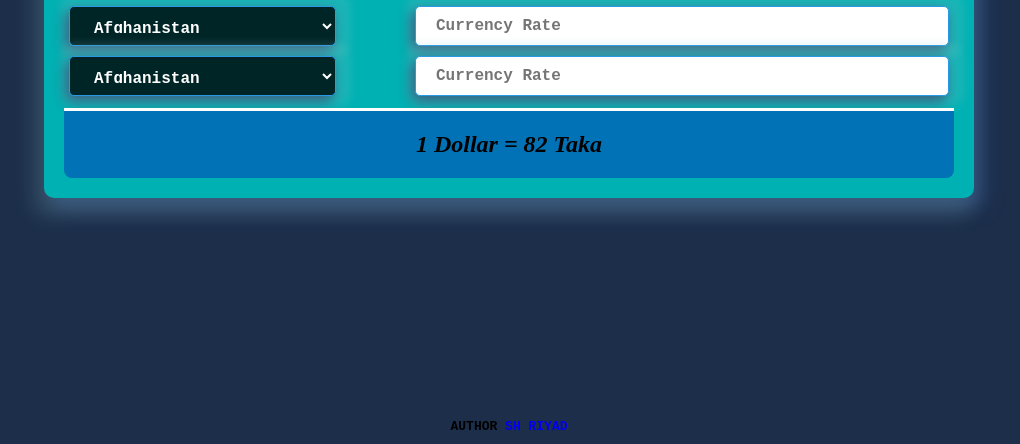
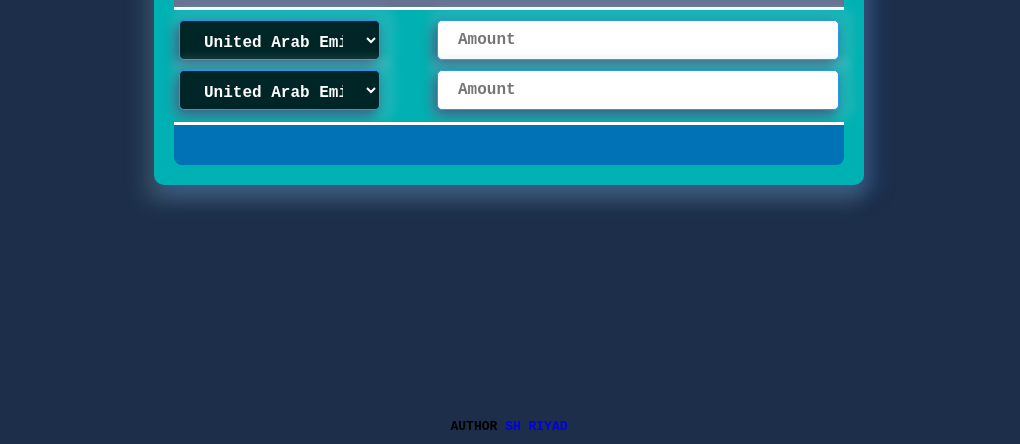
Before and after one commit to shviper/currency-convater, a plain HTML site: page index.html in a window 1280 px wide. Shown: the part 356-800 px from the top of the page, without its empty margins (131-1151 px from the left). Drawn offline with Linux system fonts and the light colour scheme.

Commit message:
add redme file and some modify script

```diff
--- a/index.html
+++ b/index.html
@@ -12,16 +12,16 @@
       <div class="title"><h1>currency convater</h1></div>
       <div class="input">
         <div class="currency1">
-          <select class="select"></select>
-          <input type="number" placeholder="currency rate" />
+          <select class="select" id="to"></select>
+          <input type="number" placeholder="Amount" id="to-amount" />
         </div>
         <div class="currency2">
-          <select class="select2"></select>
-          <input type="number" placeholder="currency rate" />
+          <select class="select2" id="form"></select>
+          <input id="form-amount" type="number" placeholder="Amount" />
         </div>
       </div>
       <div class="result">
-        <h2 id="rate">1 dollar = 82 taka</h2>
+        <h2 id="rate"></h2>
       </div>
     </div>
     <div class="fotter">
--- a/script/app.js
+++ b/script/app.js
@@ -8,255 +8,175 @@ date : 05/11/2022
 ###
 */
 const countryList = {
-  AFG: "Afghanistan",
-  ALB: "Albania",
-  DZA: "Algeria",
-  ASM: "American Samoa",
-  AND: "Andorra",
-  AGO: "Angola",
-  AIA: "Anguilla",
-  ATA: "Antarctica",
-  ATG: "Antigua and Barbuda",
-  ARG: "Argentina",
-  ARM: "Armenia",
-  ABW: "Aruba",
-  AUS: "Australia",
-  AUT: "Austria",
-  AZE: "Azerbaijan",
-  BHS: "Bahamas (the)",
-  BHR: "Bahrain",
-  BGD: "Bangladesh",
-  BRB: "Barbados",
-  BLR: "Belarus",
-  BEL: "Belgium",
-  BLZ: "Belize",
-  BEN: "Benin",
-  BMU: "Bermuda",
-  BTN: "Bhutan",
-  BOL: "Bolivia (Plurinational State of)",
-  BES: "Bonaire, Sint Eustatius and Saba",
-  BIH: "Bosnia and Herzegovina",
-  BWA: "Botswana",
-  BVT: "Bouvet Island",
-  BRA: "Brazil",
-  IOT: "British Indian Ocean Territory (the)",
-  BRN: "Brunei Darussalam",
-  BGR: "Bulgaria",
-  BFA: "Burkina Faso",
-  BDI: "Burundi",
-  CPV: "Cabo Verde",
-  KHM: "Cambodia",
-  CMR: "Cameroon",
-  CAN: "Canada",
-  CYM: "Cayman Islands (the)",
-  CAF: "Central African Republic (the)",
-  TCD: "Chad",
-  CHL: "Chile",
-  CHN: "China",
-  CXR: "Christmas Island",
-  CCK: "Cocos (Keeling) Islands (the)",
-  COL: "Colombia",
-  COM: "Comoros (the)",
-  COD: "Congo (the Democratic Republic of the)",
-  COG: "Congo (the)",
-  COK: "Cook Islands (the)",
-  CRI: "Costa Rica",
-  HRV: "Croatia",
-  CUB: "Cuba",
-  CUW: "Curaçao",
-  CYP: "Cyprus",
-  CZE: "Czechia",
-  CIV: "Côte d'Ivoire",
-  DNK: "Denmark",
-  DJI: "Djibouti",
-  DMA: "Dominica",
-  DOM: "Dominican Republic (the)",
-  ECU: "Ecuador",
-  EGY: "Egypt",
-  SLV: "El Salvador",
-  GNQ: "Equatorial Guinea",
-  ERI: "Eritrea",
-  EST: "Estonia",
-  SWZ: "Eswatini",
-  ETH: "Ethiopia",
-  FLK: "Falkland Islands (the) [Malvinas]",
-  FRO: "Faroe Islands (the)",
-  FJI: "Fiji",
-  FIN: "Finland",
-  FRA: "France",
-  GUF: "French Guiana",
-  PYF: "French Polynesia",
-  ATF: "French Southern Territories (the)",
-  GAB: "Gabon",
-  GMB: "Gambia (the)",
-  GEO: "Georgia",
-  DEU: "Germany",
-  GHA: "Ghana",
-  GIB: "Gibraltar",
-  GRC: "Greece",
-  GRL: "Greenland",
-  GRD: "Grenada",
-  GLP: "Guadeloupe",
-  GUM: "Guam",
-  GTM: "Guatemala",
-  GGY: "Guernsey",
-  GIN: "Guinea",
-  GNB: "Guinea-Bissau",
-  GUY: "Guyana",
-  HTI: "Haiti",
-  HMD: "Heard Island and McDonald Islands",
-  VAT: "Holy See (the)",
-  HND: "Honduras",
-  HKG: "Hong Kong",
-  HUN: "Hungary",
-  ISL: "Iceland",
-  IND: "India",
-  IDN: "Indonesia",
-  IRN: "Iran (Islamic Republic of)",
-  IRQ: "Iraq",
-  IRL: "Ireland",
-  IMN: "Isle of Man",
-  ISR: "Israel",
-  ITA: "Italy",
-  JAM: "Jamaica",
-  JPN: "Japan",
-  JEY: "Jersey",
-  JOR: "Jordan",
-  KAZ: "Kazakhstan",
-  KEN: "Kenya",
-  KIR: "Kiribati",
-  PRK: "Korea (the Democratic People's Republic of)",
-  KOR: "Korea (the Republic of)",
-  KWT: "Kuwait",
-  KGZ: "Kyrgyzstan",
-  LAO: "Lao People's Democratic Republic (the)",
-  LVA: "Latvia",
-  LBN: "Lebanon",
-  LSO: "Lesotho",
-  LBR: "Liberia",
-  LBY: "Libya",
-  LIE: "Liechtenstein",
-  LTU: "Lithuania",
-  LUX: "Luxembourg",
-  MAC: "Macao",
-  MDG: "Madagascar",
-  MWI: "Malawi",
-  MYS: "Malaysia",
-  MDV: "Maldives",
-  MLI: "Mali",
-  MLT: "Malta",
-  MHL: "Marshall Islands (the)",
-  MTQ: "Martinique",
-  MRT: "Mauritania",
-  MUS: "Mauritius",
-  MYT: "Mayotte",
-  MEX: "Mexico",
-  FSM: "Micronesia (Federated States of)",
-  MDA: "Moldova (the Republic of)",
-  MCO: "Monaco",
-  MNG: "Mongolia",
-  MNE: "Montenegro",
-  MSR: "Montserrat",
-  MAR: "Morocco",
-  MOZ: "Mozambique",
-  MMR: "Myanmar",
-  NAM: "Namibia",
-  NRU: "Nauru",
-  NPL: "Nepal",
-  NLD: "Netherlands (the)",
-  NCL: "New Caledonia",
-  NZL: "New Zealand",
-  NIC: "Nicaragua",
-  NER: "Niger (the)",
-  NGA: "Nigeria",
-  NIU: "Niue",
-  NFK: "Norfolk Island",
-  MNP: "Northern Mariana Islands (the)",
-  NOR: "Norway",
-  OMN: "Oman",
-  PAK: "Pakistan",
-  PLW: "Palau",
-  PSE: "Palestine, State of",
-  PAN: "Panama",
-  PNG: "Papua New Guinea",
-  PRY: "Paraguay",
-  PER: "Peru",
-  PHL: "Philippines (the)",
-  PCN: "Pitcairn",
-  POL: "Poland",
-  PRT: "Portugal",
-  PRI: "Puerto Rico",
-  QAT: "Qatar",
-  MKD: "Republic of North Macedonia",
-  ROU: "Romania",
-  RUS: "Russian Federation (the)",
-  RWA: "Rwanda",
-  REU: "Réunion",
-  BLM: "Saint Barthélemy",
-  SHN: "Saint Helena, Ascension and Tristan da Cunha",
-  KNA: "Saint Kitts and Nevis",
-  LCA: "Saint Lucia",
-  MAF: "Saint Martin (French part)",
-  SPM: "Saint Pierre and Miquelon",
-  VCT: "Saint Vincent and the Grenadines",
-  WSM: "Samoa",
-  SMR: "San Marino",
-  STP: "Sao Tome and Principe",
-  SAU: "Saudi Arabia",
-  SEN: "Senegal",
-  SRB: "Serbia",
-  SYC: "Seychelles",
-  SLE: "Sierra Leone",
-  SGP: "Singapore",
-  SXM: "Sint Maarten (Dutch part)",
-  SVK: "Slovakia",
-  SVN: "Slovenia",
-  SLB: "Solomon Islands",
-  SOM: "Somalia",
-  ZAF: "South Africa",
-  SGS: "South Georgia and the South Sandwich Islands",
-  SSD: "South Sudan",
-  ESP: "Spain",
-  LKA: "Sri Lanka",
-  SDN: "Sudan (the)",
-  SUR: "Suriname",
-  SJM: "Svalbard and Jan Mayen",
-  SWE: "Sweden",
-  CHE: "Switzerland",
-  SYR: "Syrian Arab Republic",
-  TWN: "Taiwan",
-  TJK: "Tajikistan",
-  TZA: "Tanzania, United Republic of",
-  THA: "Thailand",
-  TLS: "Timor-Leste",
-  TGO: "Togo",
-  TKL: "Tokelau",
-  TON: "Tonga",
-  TTO: "Trinidad and Tobago",
-  TUN: "Tunisia",
-  TUR: "Turkey",
-  TKM: "Turkmenistan",
-  TCA: "Turks and Caicos Islands (the)",
-  TUV: "Tuvalu",
-  UGA: "Uganda",
-  UKR: "Ukraine",
-  ARE: "United Arab Emirates (the)",
-  GBR: "United Kingdom of Great Britain and Northern Ireland (the)",
-  UMI: "United States Minor Outlying Islands (the)",
-  USA: "United States of America (the)",
-  URY: "Uruguay",
-  UZB: "Uzbekistan",
-  VUT: "Vanuatu",
-  VEN: "Venezuela (Bolivarian Republic of)",
-  VNM: "Viet Nam",
-  VGB: "Virgin Islands (British)",
-  VIR: "Virgin Islands (U.S.)",
-  WLF: "Wallis and Futuna",
-  ESH: "Western Sahara",
-  YEM: "Yemen",
-  ZMB: "Zambia",
-  ZWE: "Zimbabwe",
-  ALA: "Åland Islands",
+  AED: "United Arab Emirates Dirham",
+  AFN: "Afghan Afghani",
+  ALL: "Albanian Lek",
+  AMD: "Armenian Dram",
+  ANG: "Netherlands Antillean Guilder",
+  AOA: "Angolan Kwanza",
+  ARS: "Argentine Peso",
+  AUD: "Australian Dollar",
+  AWG: "Aruban Florin",
+  AZN: "Azerbaijani Manat",
+  BAM: "Bosnia-Herzegovina Convertible Mark",
+  BBD: "Barbadian Dollar",
+  BDT: "Bangladeshi Taka",
+  BGN: "Bulgarian Lev",
+  BHD: "Bahraini Dinar",
+  BIF: "Burundian Franc",
+  BMD: "Bermudan Dollar",
+  BND: "Brunei Dollar",
+  BOB: "Bolivian Boliviano",
+  BRL: "Brazilian Real",
+  BSD: "Bahamian Dollar",
+  BTC: "Bitcoin",
+  BTN: "Bhutanese Ngultrum",
+  BWP: "Botswanan Pula",
+  BYN: "New Belarusian Ruble",
+  BYR: "Belarusian Ruble",
+  BZD: "Belize Dollar",
+  CAD: "Canadian Dollar",
+  CDF: "Congolese Franc",
+  CHF: "Swiss Franc",
+  CLF: "Chilean Unit of Account (UF)",
+  CLP: "Chilean Peso",
+  CNY: "Chinese Yuan",
+  COP: "Colombian Peso",
+  CRC: "Costa Rican Col\u00f3n",
+  CUC: "Cuban Convertible Peso",
+  CUP: "Cuban Peso",
+  CVE: "Cape Verdean Escudo",
+  CZK: "Czech Republic Koruna",
+  DJF: "Djiboutian Franc",
+  DKK: "Danish Krone",
+  DOP: "Dominican Peso",
+  DZD: "Algerian Dinar",
+  EGP: "Egyptian Pound",
+  ERN: "Eritrean Nakfa",
+  ETB: "Ethiopian Birr",
+  EUR: "Euro",
+  FJD: "Fijian Dollar",
+  FKP: "Falkland Islands Pound",
+  GBP: "British Pound Sterling",
+  GEL: "Georgian Lari",
+  GGP: "Guernsey Pound",
+  GHS: "Ghanaian Cedi",
+  GIP: "Gibraltar Pound",
+  GMD: "Gambian Dalasi",
+  GNF: "Guinean Franc",
+  GTQ: "Guatemalan Quetzal",
+  GYD: "Guyanaese Dollar",
+  HKD: "Hong Kong Dollar",
+  HNL: "Honduran Lempira",
+  HRK: "Croatian Kuna",
+  HTG: "Haitian Gourde",
+  HUF: "Hungarian Forint",
+  IDR: "Indonesian Rupiah",
+  ILS: "Israeli New Sheqel",
+  IMP: "Manx pound",
+  INR: "Indian Rupee",
+  IQD: "Iraqi Dinar",
+  IRR: "Iranian Rial",
+  ISK: "Icelandic Kr\u00f3na",
+  JEP: "Jersey Pound",
+  JMD: "Jamaican Dollar",
+  JOD: "Jordanian Dinar",
+  JPY: "Japanese Yen",
+  KES: "Kenyan Shilling",
+  KGS: "Kyrgystani Som",
+  KHR: "Cambodian Riel",
+  KMF: "Comorian Franc",
+  KPW: "North Korean Won",
+  KRW: "South Korean Won",
+  KWD: "Kuwaiti Dinar",
+  KYD: "Cayman Islands Dollar",
+  KZT: "Kazakhstani Tenge",
+  LAK: "Laotian Kip",
+  LBP: "Lebanese Pound",
+  LKR: "Sri Lankan Rupee",
+  LRD: "Liberian Dollar",
+  LSL: "Lesotho Loti",
+  LTL: "Lithuanian Litas",
+  LVL: "Latvian Lats",
+  LYD: "Libyan Dinar",
+  MAD: "Moroccan Dirham",
+  MDL: "Moldovan Leu",
+  MGA: "Malagasy Ariary",
+  MKD: "Macedonian Denar",
+  MMK: "Myanma Kyat",
+  MNT: "Mongolian Tugrik",
+  MOP: "Macanese Pataca",
+  MRO: "Mauritanian Ouguiya",
+  MUR: "Mauritian Rupee",
+  MVR: "Maldivian Rufiyaa",
+  MWK: "Malawian Kwacha",
+  MXN: "Mexican Peso",
+  MYR: "Malaysian Ringgit",
+  MZN: "Mozambican Metical",
+  NAD: "Namibian Dollar",
+  NGN: "Nigerian Naira",
+  NIO: "Nicaraguan C\u00f3rdoba",
+  NOK: "Norwegian Krone",
+  NPR: "Nepalese Rupee",
+  NZD: "New Zealand Dollar",
+  OMR: "Omani Rial",
+  PAB: "Panamanian Balboa",
+  PEN: "Peruvian Nuevo Sol",
+  PGK: "Papua New Guinean Kina",
+  PHP: "Philippine Peso",
+  PKR: "Pakistani Rupee",
+  PLN: "Polish Zloty",
+  PYG: "Paraguayan Guarani",
+  QAR: "Qatari Rial",
+  RON: "Romanian Leu",
+  RSD: "Serbian Dinar",
+  RUB: "Russian Ruble",
+  RWF: "Rwandan Franc",
+  SAR: "Saudi Riyal",
+  SBD: "Solomon Islands Dollar",
+  SCR: "Seychellois Rupee",
+  SDG: "Sudanese Pound",
+  SEK: "Swedish Krona",
+  SGD: "Singapore Dollar",
+  SHP: "Saint Helena Pound",
+  SLE: "Sierra Leonean Leone",
+  SLL: "Sierra Leonean Leone",
+  SOS: "Somali Shilling",
+  SRD: "Surinamese Dollar",
+  STD: "S\u00e3o Tom\u00e9 and Pr\u00edncipe Dobra",
+  SVC: "Salvadoran Col\u00f3n",
+  SYP: "Syrian Pound",
+  SZL: "Swazi Lilangeni",
+  THB: "Thai Baht",
+  TJS: "Tajikistani Somoni",
+  TMT: "Turkmenistani Manat",
+  TND: "Tunisian Dinar",
+  TOP: "Tongan Pa\u02bbanga",
+  TRY: "Turkish Lira",
+  TTD: "Trinidad and Tobago Dollar",
+  TWD: "New Taiwan Dollar",
+  TZS: "Tanzanian Shilling",
+  UAH: "Ukrainian Hryvnia",
+  UGX: "Ugandan Shilling",
+  USD: "United States Dollar",
+  UYU: "Uruguayan Peso",
+  UZS: "Uzbekistan Som",
+  VEF: "Venezuelan Bol\u00edvar Fuerte",
+  VND: "Vietnamese Dong",
+  VUV: "Vanuatu Vatu",
+  WST: "Samoan Tala",
+  XAF: "CFA Franc BEAC",
+  XAG: "Silver (troy ounce)",
+  XAU: "Gold (troy ounce)",
+  XCD: "East Caribbean Dollar",
+  XDR: "Special Drawing Rights",
+  XOF: "CFA Franc BCEAO",
+  XPF: "CFP Franc",
+  YER: "Yemeni Rial",
+  ZAR: "South African Rand",
+  ZMK: "Zambian Kwacha (pre-2013)",
+  ZMW: "Zambian Kwacha",
+  ZWL: "Zimbabwean Dollar",
 };
 for (let i in countryList) {
   // create 2 option element
@@ -278,3 +198,42 @@ for (let i in countryList) {
   document.querySelector(".select").appendChild(option);
   document.querySelector(".select2").appendChild(option2);
 }
+
+function convater(e) {
+  const from = document.getElementById("to").value;
+  const to_amount = document.getElementById("to-amount");
+  const form_amount = document.getElementById("form-amount");
+  const to = document.getElementById("form").value;
+  const inputing = e.target.id;
+  const amount = e.target.value;
+  var myHeaders = new Headers();
+  myHeaders.append("apikey", "dpMVYlXfCHF94EyHEWDUAruOsPEO4dQB");
+
+  var requestOptions = {
+    method: "GET",
+    redirect: "follow",
+    headers: myHeaders,
+  };
+
+  fetch(
+    `https://api.apilayer.com/exchangerates_data/convert?to=${to}&from=${from}&amount=${amount}`,
+    requestOptions
+  )
+    .then((response) => response.json())
+    .then((result) => {
+      document.getElementById("rate").innerText = `rate : ${result.info.rate}`;
+      if (inputing == "to-amount") {
+        form_amount.value = result.result;
+      } else {
+        let a = amount / result.info.rate;
+        if (Number.isInteger(a)) {
+          to_amount.value = a;
+        } else {
+          to_amount.value = a.toFixed(6);
+        }
+      }
+    })
+    .catch((error) => console.log("error", error));
+}
+
+document.addEventListener("input", convater);
```
Also changed, not shown: License.txt (added), img/img1.png (added), 1 other file.
